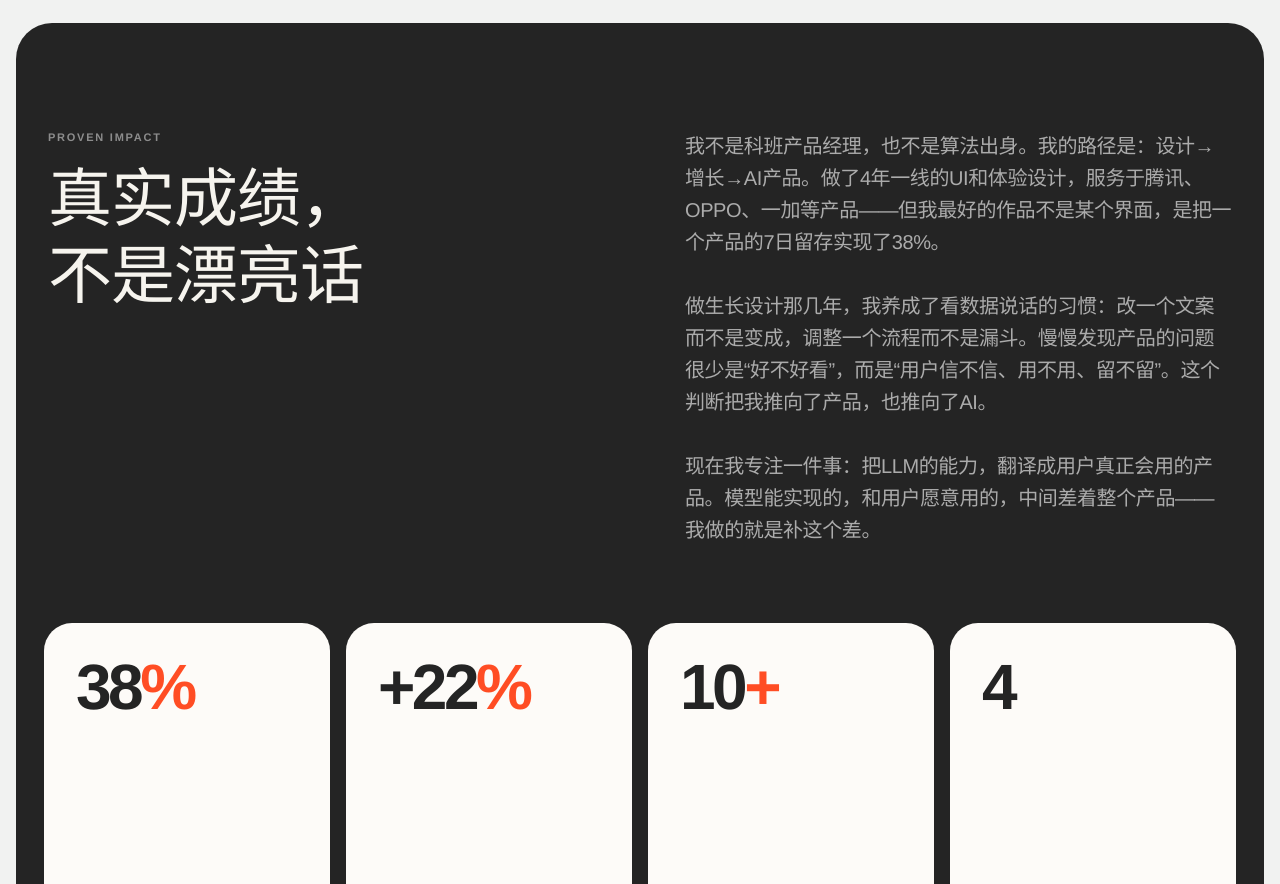
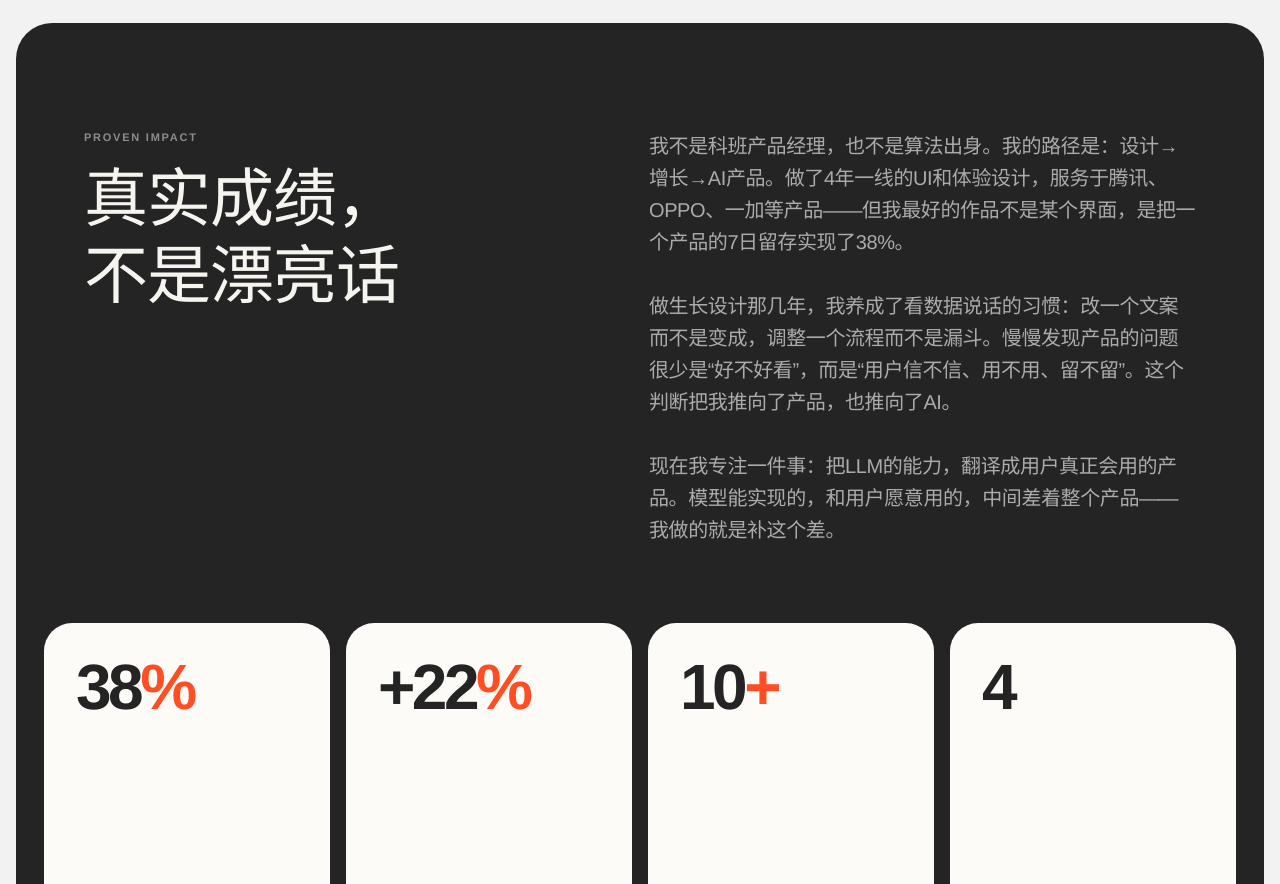
Before and after one commit to Miaaaa857/profile, a React (Vite) app: page /about in a window 1280 px wide. Shown: the part 2720-3604 px from the top of the page. Built offline with nearby package versions, Linux system fonts and the light colour scheme; a web font is replaced by a local one.

Commit message:
Align story content width

```diff
--- a/src/styles/global.css
+++ b/src/styles/global.css
@@ -360,7 +360,7 @@ i { font-style: normal; }
 .aa-metric strong em { color: var(--accent); font-style: normal; }
 .aa-metric h2 { margin-top: auto; font-size: 24px; line-height: 1.5; font-weight: 500; }
 .aa-metric p { max-width: 285px; margin-top: 12px; color: #646463; font-size: 14px; line-height: 1.55; }
-.aa-results__story { margin-top: 80px; padding: 0 4px 76px; display: flex; justify-content: space-between; align-items: flex-start; gap: 72px; }
+.aa-results__story { width: min(100%, var(--max)); margin: 80px auto 0; padding: 0 var(--gutter) 76px; display: flex; justify-content: space-between; align-items: flex-start; gap: 72px; }
 .aa-results__lead { width: 100%; max-width: 450px; }
 .aa-results__lead .aa-section-title h2 { margin-top: 16px; font-size: 64px; line-height: 1.2; letter-spacing: -1px; font-weight: 500; }
 .aa-results__lead > p { margin-top: 24px; color: rgba(255, 255, 255, .62); font-size: 20px; line-height: 1.6; letter-spacing: -.02em; }
```
